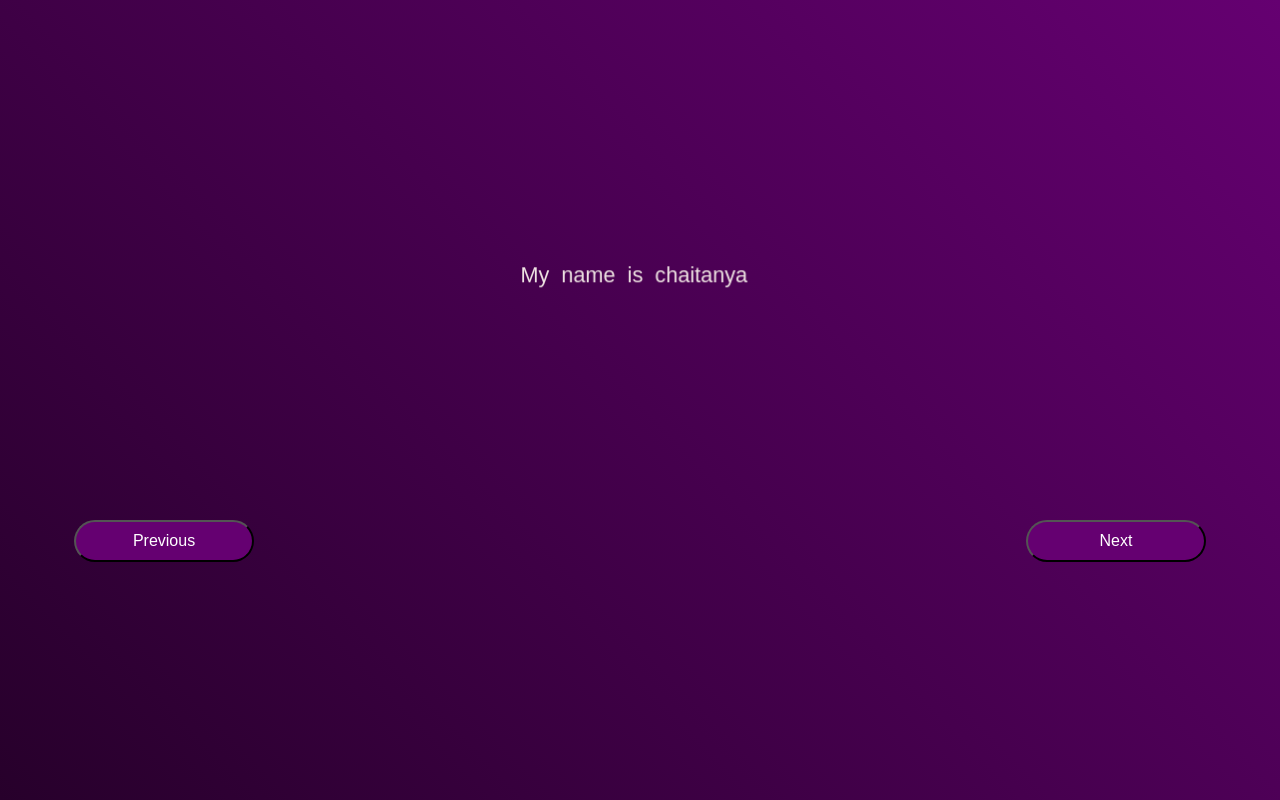
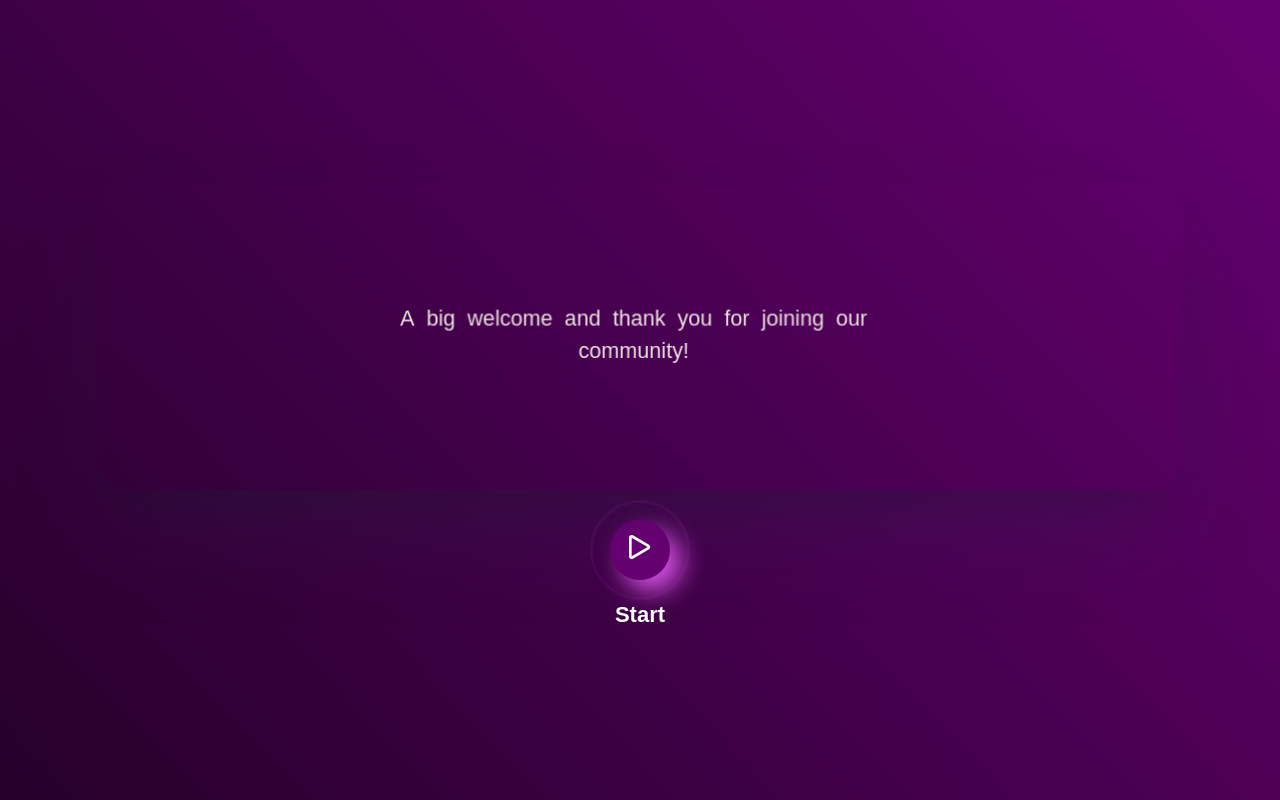
Before and after one commit to KrishnaSaiChaitanya/knownissues, a React (Create React App) app: page / in a window 1280 px wide. Built offline with nearby package versions, Linux system fonts and the light colour scheme.

Commit message:
Updated text component

```diff
--- a/src/App.css
+++ b/src/App.css
@@ -2,6 +2,7 @@
   text-align: center;
   height: 100vh;
   width: 100vw;
+  z-index: 2;
   font-family: "Plus Jakarta Sans", sans-serif;
   background: linear-gradient(46deg, #27002b, #650071);
 }
--- a/src/App.js
+++ b/src/App.js
@@ -4,7 +4,6 @@ import TextSlider from "./Components/TextSlider";
 
 function App() {
   const texts = [
-    "My name is chaitanya",
     "A big welcome and thank you for joining our community!",
     "We created this app to help others (and, ourselves), lead happier, healthier, more fulfilling lives.",
     "Within this app — and, based on your membership level — you'll find a varying degree of semi-interactive and fully interactive features centered around getting more from life.",
--- a/src/Components/TextAnimation.css
+++ b/src/Components/TextAnimation.css
@@ -2,6 +2,7 @@
   font-size: 18px;
   line-height: 1.5;
   text-align: center;
+  padding: 10%;
   transform: scale(0.94);
   animation: scale 4s forwards cubic-bezier(0.5, 1, 0.89, 1);
   color: rgb(239, 227, 227);
--- a/src/Components/TextSlider.css
+++ b/src/Components/TextSlider.css
@@ -4,9 +4,20 @@
   justify-content: center;
   flex-direction: column;
   height: 100%;
+  z-index: 100;
 }
 .text-slider > p {
   min-height: 250px;
+  width: 80%;
+  display: flex;
+  align-items: center;
+  justify-content: center;
+  border-radius: 30px;
+  box-shadow: rgba(50, 50, 93, 0.25) 0px 50px 100px -20px,
+    rgba(0, 0, 0, 0.3) 0px 30px 60px -30px;
+  /* background-color: #57325b; */
+  margin: 30px;
+  padding: 30px;
 }
 .text-container {
   flex: 1;
@@ -33,3 +44,88 @@
 .slider-button:hover {
   background-color: #8d1a9a;
 }
+.wrap {
+  height: 100%;
+  width: 100%;
+  flex-direction: column;
+  display: flex;
+  align-items: center;
+  justify-content: center;
+}
+
+.button {
+  min-width: 60px;
+  min-height: 60px;
+  font-family: "Nunito", sans-serif;
+  font-size: 22px;
+  text-transform: uppercase;
+  letter-spacing: 1.3px;
+  font-weight: 700;
+  color: #313133;
+  background: #650071;
+  /* background: linear-gradient(90deg, rgba(129,230,217,1) 0%, rgba(79,209,197,1) 100%); */
+  border: none;
+  border-radius: 1000px;
+  box-shadow: 12px 12px 24px #d04fdf;
+  transition: all 0.3s ease-in-out 0s;
+  cursor: pointer;
+  outline: none;
+  position: relative;
+  padding: 10px;
+}
+
+button::before {
+  border-radius: 1000px;
+  border: 2px solid #d04fdf;
+  box-shadow: 0 0 60px rgba(0, 255, 203, 0.64);
+  position: absolute;
+  top: 50%;
+  left: 50%;
+  transform: translate(-50%, -50%);
+  opacity: 0;
+  transition: all 0.3s ease-in-out 0s;
+}
+
+.button:hover,
+.button:focus {
+  color: #313133;
+  transform: translateY(-6px);
+}
+
+button:hover::before,
+button:focus::before {
+  opacity: 1;
+}
+
+.button::after {
+  content: "";
+  width: 60px;
+  height: 60px;
+  border-radius: 100%;
+  border: 3px solid #d04fdf;
+  position: absolute;
+  z-index: 1;
+  top: 50%;
+  left: 50%;
+  transform: translate(-50%, -50%);
+  animation: ring 1.5s infinite;
+}
+
+button:hover::after,
+button:focus::after {
+  animation: none;
+  display: none;
+}
+
+@keyframes ring {
+  0% {
+    width: 30px;
+    height: 30px;
+    opacity: 1;
+  }
+  100% {
+    width: 100px;
+    height: 100px;
+    opacity: 0;
+  }
+}
--- a/src/Components/TextSlider.js
+++ b/src/Components/TextSlider.js
@@ -18,7 +18,7 @@ const TextSlider = ({ texts }) => {
 
   return (
     <div className="text-slider">
-      <p style={{ width: "60%" }}>
+      <p>
         <AnimatedText text={texts[currentIndex]} />
       </p>
       <div
@@ -29,12 +29,49 @@ const TextSlider = ({ texts }) => {
           width: "90%",
         }}
       >
-        <button className="slider-button" onClick={handlePrev}>
-          Previous
-        </button>
-        <button className="slider-button" onClick={handleNext}>
-          Next
-        </button>
+        {currentIndex === 0 ? (
+          <div className="wrap">
+            <button
+              className="button"
+              id="animated-button"
+              onClick={handleNext}
+            >
+              <svg
+                style={{ height: "24px", color: "white" }}
+                aria-hidden="true"
+                xmlns="http://www.w3.org/2000/svg"
+                fill="none"
+                viewBox="0 0 16 18"
+              >
+                <path
+                  stroke="currentColor"
+                  strokeLinecap="round"
+                  strokeLinejoin="round"
+                  strokeWidth="2"
+                  d="M1 1.984v14.032a1 1 0 0 0 1.506.845l12.006-7.016a.974.974 0 0 0 0-1.69L2.506 1.139A1 1 0 0 0 1 1.984Z"
+                />
+              </svg>
+            </button>
+            <h3
+              style={{
+                fontSize: "22px",
+                color: "white",
+                textAlign: "center",
+              }}
+            >
+              Start
+            </h3>
+          </div>
+        ) : (
+          <>
+            <button className="slider-button" onClick={handlePrev}>
+              Previous
+            </button>
+            <button className="slider-button" onClick={handleNext}>
+              Next
+            </button>{" "}
+          </>
+        )}
       </div>
     </div>
   );
```
